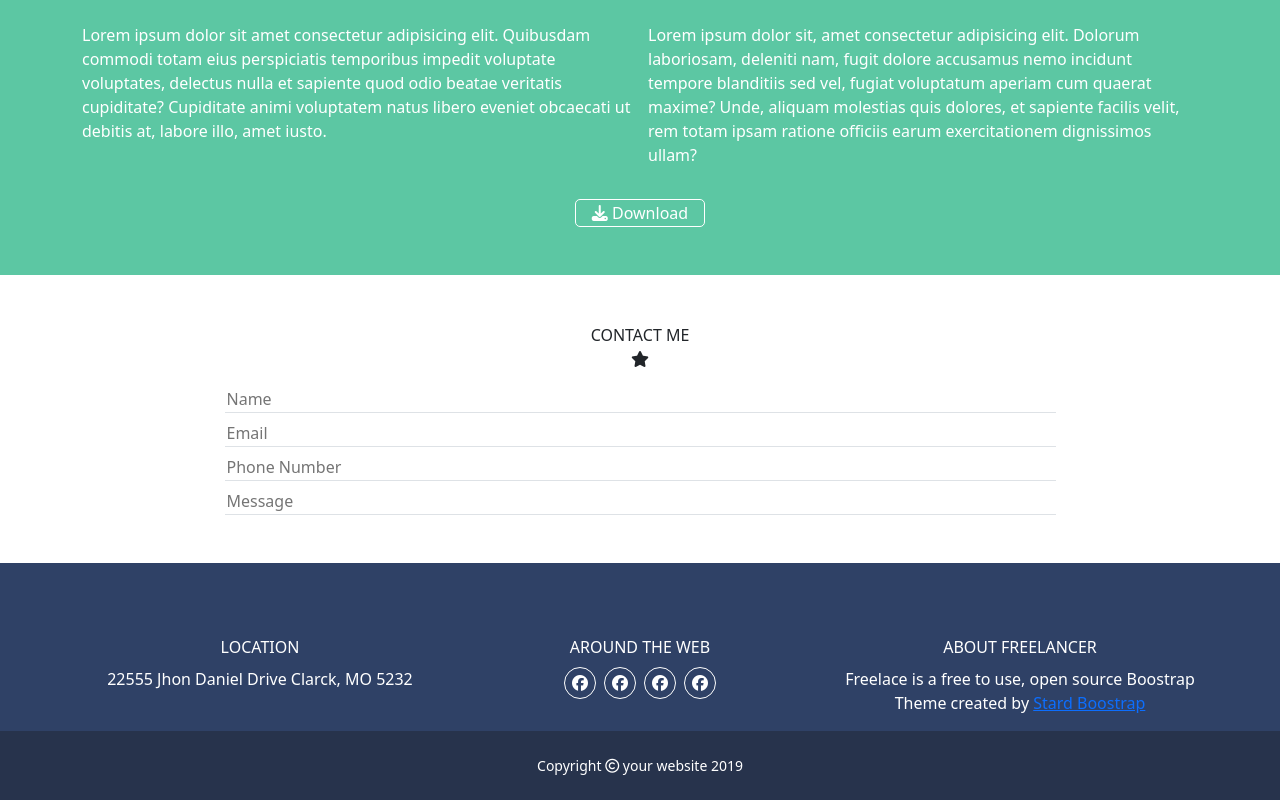
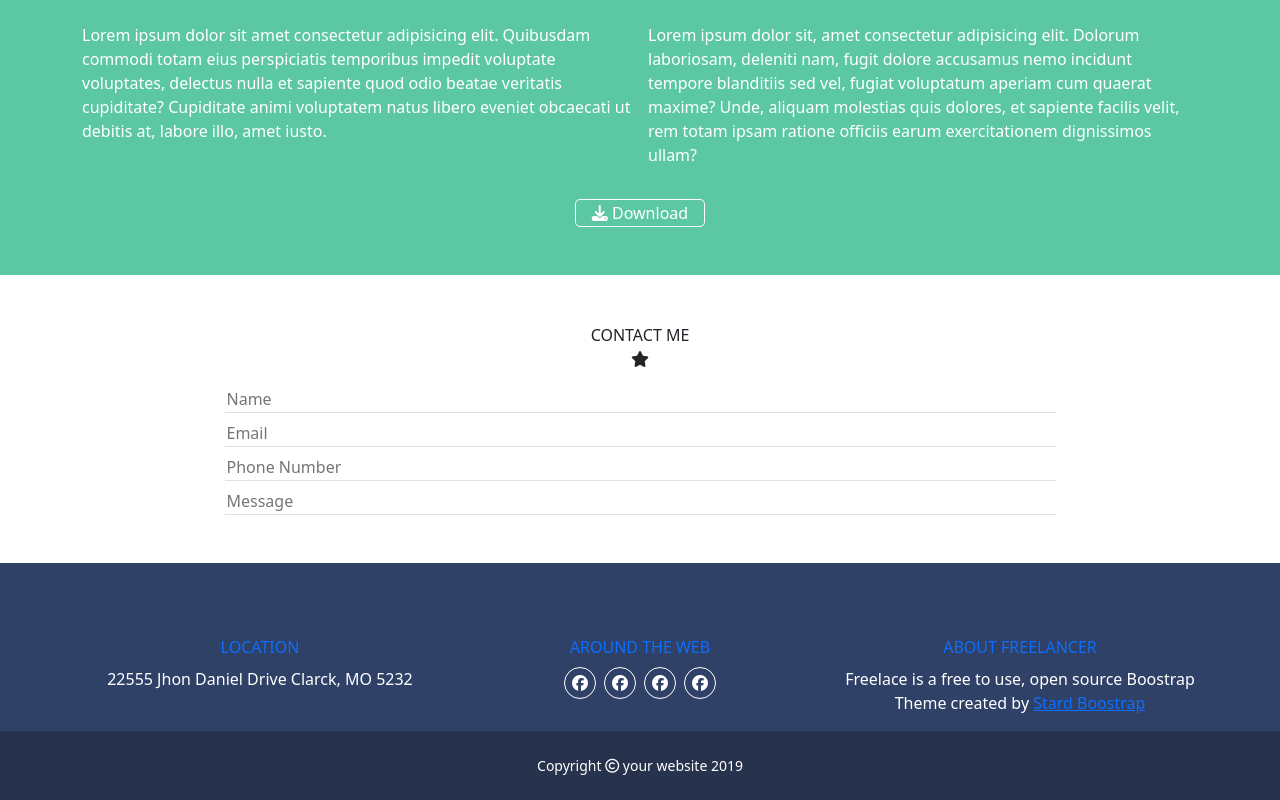
Before and after one commit to orlandomanfredini/html-css-bootstrap-freelancer, a plain HTML site: page index.html in a window 1280 px wide. Shown: the part 567-1367 px from the top of the page. Drawn offline with nearby package versions, Linux system fonts and the light colour scheme.

Commit message:
modifiche html

```diff
--- a/index.html
+++ b/index.html
@@ -136,11 +136,11 @@
         <div class="container">
             <div class="row">
                 <div class="col12 col-md-4 text-center mt-md-4">
-                    <div>LOCATION</div>
+                    <div class="text-primary">LOCATION</div>
                     <div class="mt-2">22555 Jhon Daniel Drive Clarck, MO 5232</div>
                 </div>
                 <div class="col12 col-md-4 mt-4">
-                    <div class="text-center">
+                    <div class=" text-primary text-center">
                         AROUND THE WEB
                     </div>
                     <ul class="list-inline d-flex justify-content-center mt-2 mb-0">
@@ -159,7 +159,7 @@
                     </ul>
                 </div>
                 <div class="col12 col-md-4 mt-4">
-                    <div class=" text-center">ABOUT FREELANCER</div>
+                    <div class="text-primary text-center">ABOUT FREELANCER</div>
                     <div class="text-center mt-2">
                         Freelace is a free to use, open source Boostrap
                         <br>
```
